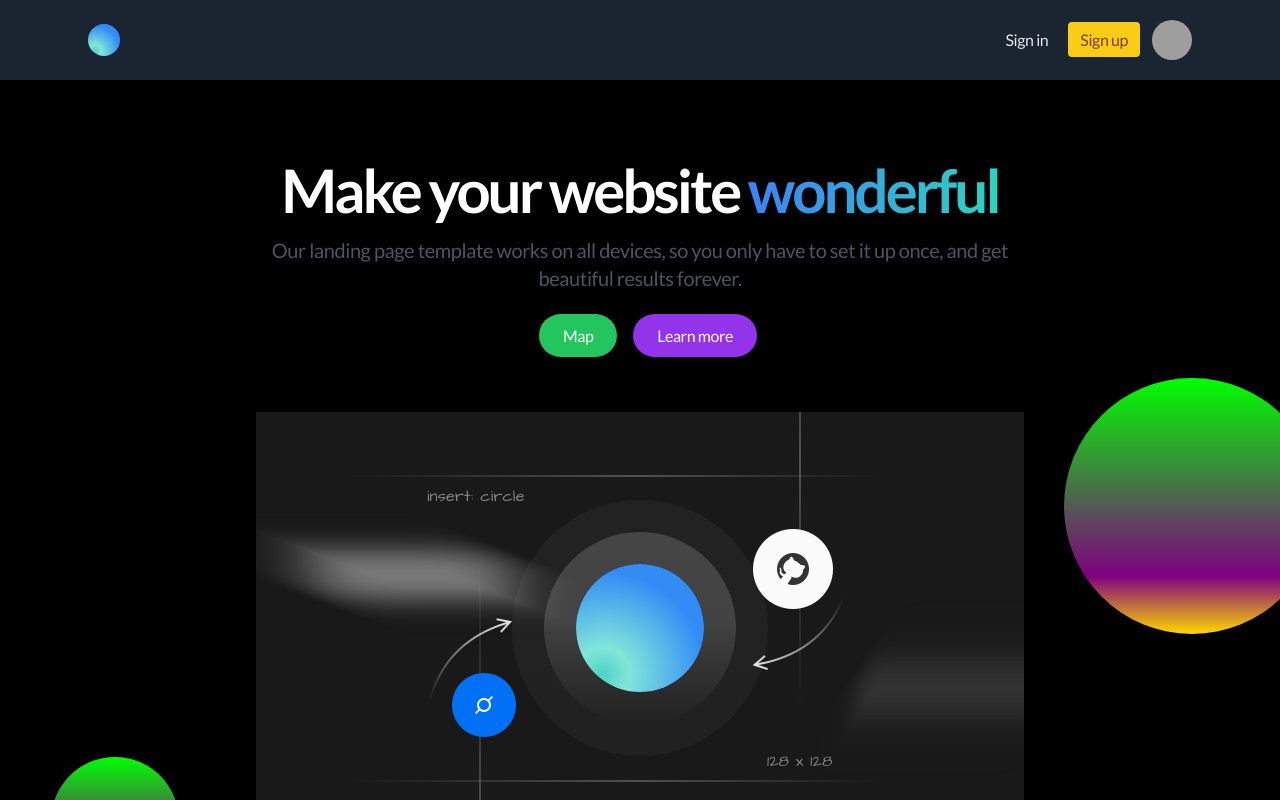
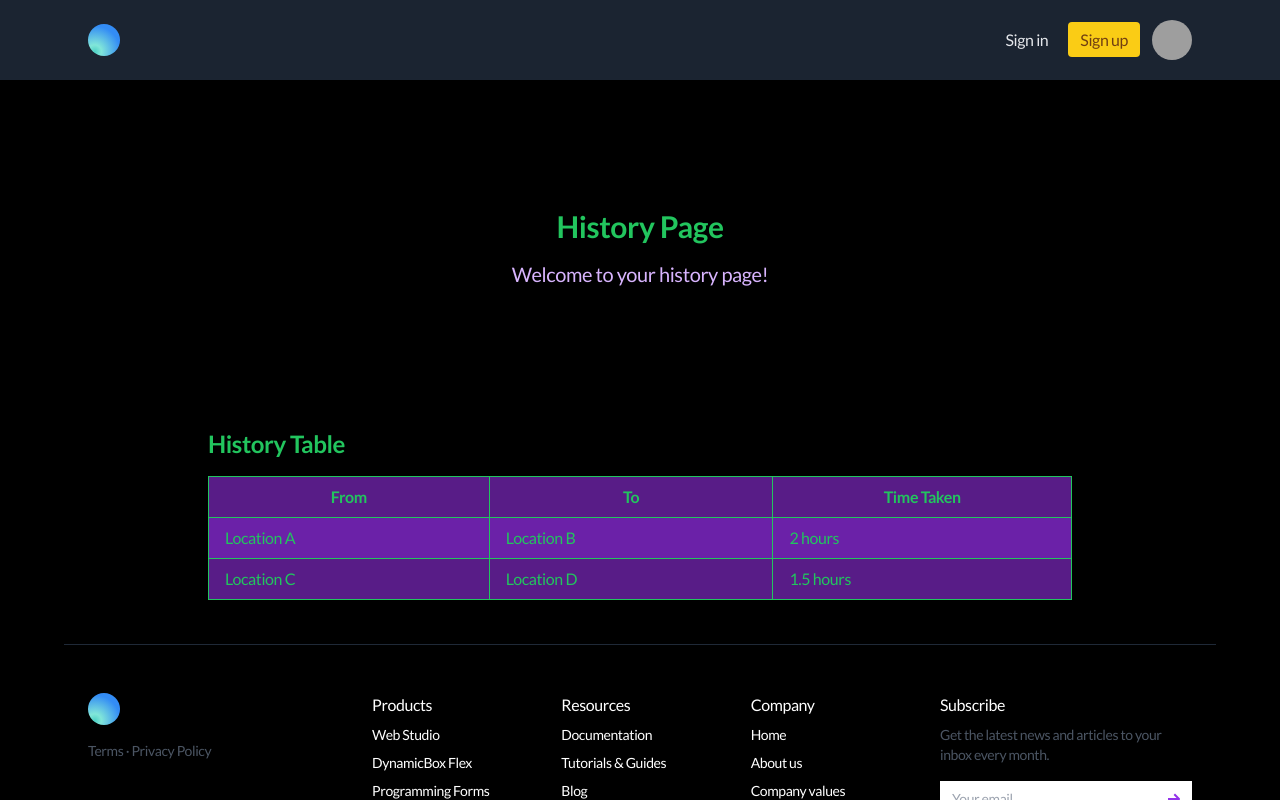
Before and after one commit to nauman-ahmed/safe-walk-app, a React (Create React App) app: page /history in a window 1280 px wide. Before the commit this address led to /. Shown: the top 800 px of the page. Built offline with nearby package versions, Linux system fonts and the light colour scheme; grey boxes are pictures that could not be loaded.

Commit message:
added history page

```diff
--- a/src/App.js
+++ b/src/App.js
@@ -12,6 +12,7 @@ import SignupPage from "./pages/Signup";
 import LandingPage from "./pages/Landing";
 import ProfilePage from "./pages/Profile";
 import { setAuthToken } from "./API/setCommonHeader"
+import HistoryPage from "./pages/History";
 
 function App() {
 
@@ -37,6 +38,8 @@ function App() {
         <Route path="/login" element={<LoginPage />} />
         <Route path="/profile" element={<ProfilePage />} />
         <Route path="/map" element={<Location />} />
+        <Route path="/history" element={<HistoryPage />} />
+
         <Route path="/*" element={<Navigate to="/" />} />
       </Routes>
     </Router>
--- /dev/null
+++ b/src/pages/History.js
@@ -0,0 +1,76 @@
+import React from "react";
+import Header from "../Components/ui/header";
+import Footer from "../Components/ui/footer";
+
+function HistoryPage() {
+  // Sample data for the history table
+  const historyData = [
+    { from: "Location A", to: "Location B", timeTaken: "2 hours" },
+    { from: "Location C", to: "Location D", timeTaken: "1.5 hours" },
+  ];
+
+  return (
+    <div className={`font-lato antialiased text-gray-900 tracking-tight`}>
+      <div className="flex flex-col min-h-screen overflow-hidden supports-[overflow:clip]:overflow-clip">
+        <Header />
+
+        <div className="bg-black pt-36">
+          {/* Hero Section */}
+          <div className=" text-green-500 py-16">
+            <div className="max-w-4xl mx-auto px-4 text-center">
+              <h1 className="text-3xl font-semibold mb-4">History Page</h1>
+              <p className="text-xl text-purple-300">
+                Welcome to your history page!
+              </p>
+            </div>
+          </div>
+
+          {/* History Table */}
+          <div className="bg-black max-w-4xl mx-auto py-11 px-4 mt-8">
+            <h2 className="text-2xl font-semibold mb-4 text-green-500">
+              History Table
+            </h2>
+            <table className="w-full border-collapse border border-green-500">
+              <thead>
+                <tr className="bg-purple-900">
+                  <th className="border border-green-500 py-2 px-4 text-green-500">
+                    From
+                  </th>
+                  <th className="border border-green-500 py-2 px-4 text-green-500">
+                    To
+                  </th>
+                  <th className="border border-green-500 py-2 px-4 text-green-500">
+                    Time Taken
+                  </th>
+                </tr>
+              </thead>
+              <tbody>
+                {historyData.map((entry, index) => (
+                  <tr
+                    key={index}
+                    className={`${
+                      index % 2 === 0 ? "bg-purple-800" : "bg-purple-900"
+                    } text-green-500`}
+                  >
+                    <td className="border border-green-500 py-2 px-4">
+                      {entry.from}
+                    </td>
+                    <td className="border border-green-500 py-2 px-4">
+                      {entry.to}
+                    </td>
+                    <td className="border border-green-500 py-2 px-4">
+                      {entry.timeTaken}
+                    </td>
+                  </tr>
+                ))}
+              </tbody>
+            </table>
+          </div>
+        </div>
+        <Footer />
+      </div>
+    </div>
+  );
+}
+
+export default HistoryPage;
```
